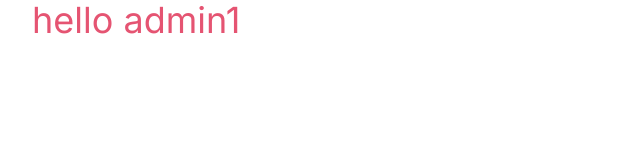
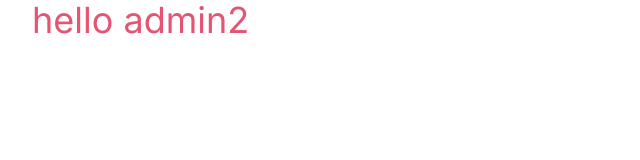
Before and after one commit to Emodv/flower-box, a Next.js app in the folder admin/: page / in a window 1280 px wide. Shown: the top 160 px of the page, without its empty margins (0-640 px from the left). Built offline with nearby package versions, Linux system fonts and the light colour scheme.

Commit message:
workflow added write permission

```diff
--- a/admin/src/app/page.tsx
+++ b/admin/src/app/page.tsx
@@ -2,7 +2,7 @@ export default function Home() {
   return (
     <main>
       <div className="container">
-        <p className="text-primary text-4xl">hello admin1</p>
+        <p className="text-primary text-4xl">hello admin2</p>
       </div>
     </main>
   );
```
Also changed, not shown: 1 other file (tests, documents, lock files or other folders).
